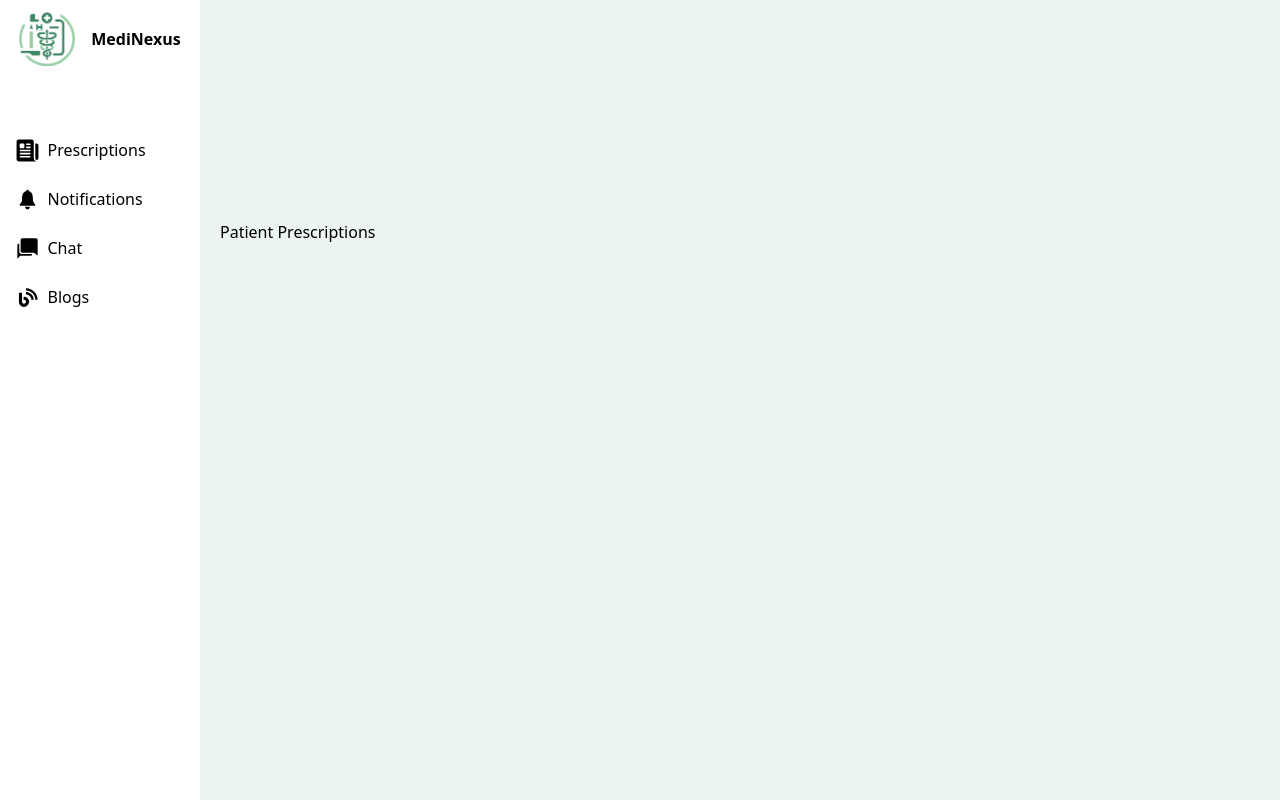
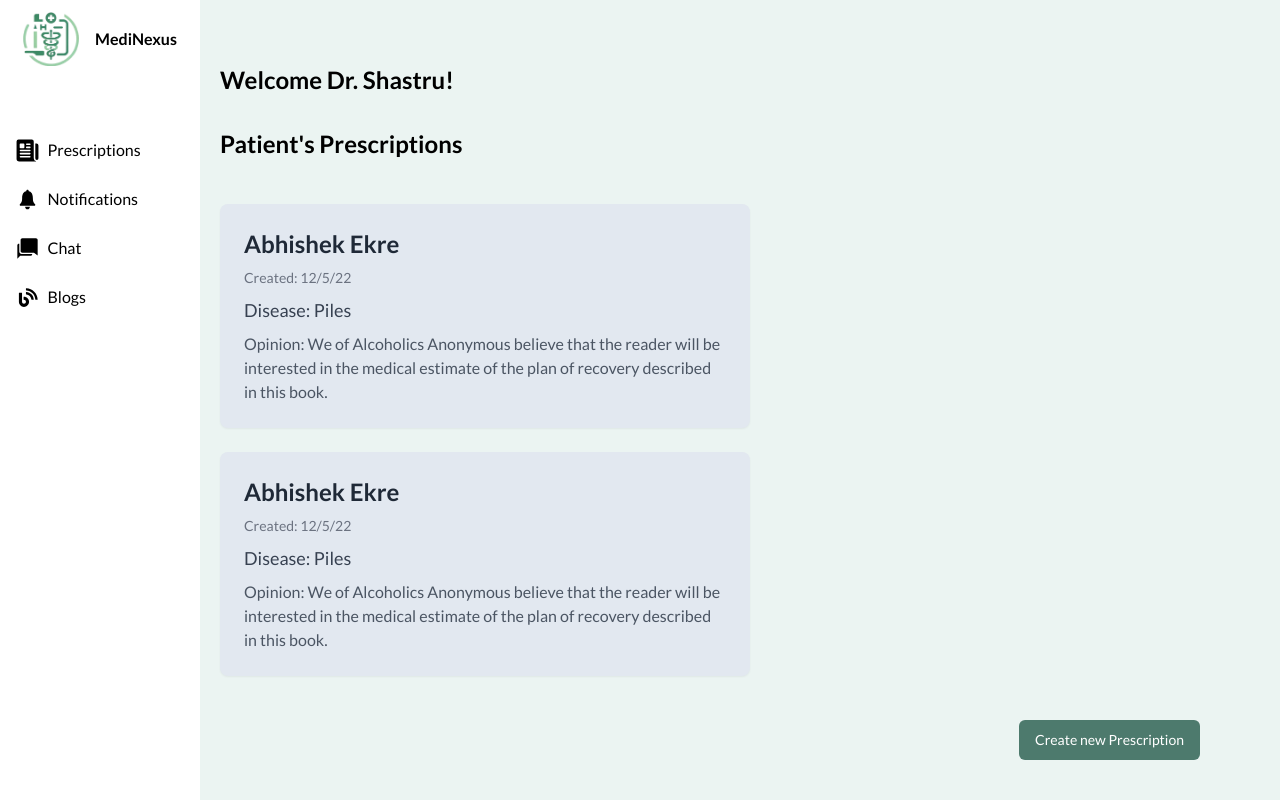
Before and after one commit to 4ByteBuilders/MediNexus, a React (Vite) app in the folder client/: page /doctorhome in a window 1280 px wide. Built offline with nearby package versions, Linux system fonts and the light colour scheme.

Commit message:
doctor prescription

```diff
--- a/client/src/App.jsx
+++ b/client/src/App.jsx
@@ -9,9 +9,10 @@ import { BrowserRouter, Route, Routes } from "react-router-dom";
 import { HospitalDataProvider } from "./contextAPIs/HospitalContext";
 import Fullstocks from "./components/viewStocks/Fullstocks";
 import Login from "./components/authentication/Login";
-import Patientfull from "./components/patientDashboard/Patientfull";
+import Patientfull from "./components/patient/Patientfull";
 import Doctorfull from "./components/doctorDashboard/Doctorfull";
 import Prescriptions from "./components/patient/Prescriptions";
+import PrescriptionForm from "./components/doctorDashboard/PrescriptionForm";
 
 export default function App() {
   return (
@@ -34,6 +35,7 @@ export default function App() {
         <Route path="/patienthome" element={<Patientfull />} />
         <Route path="/doctorhome" element={<Doctorfull />} />
         <Route path="/prescriptions" element={<Prescriptions />} />
+        <Route path="/prescriptionform" element={<PrescriptionForm />} />
         <Route path="/viewstocks" element={<Fullstocks />} />
         <Route
           path="/hospitalhome"
--- a/client/src/components/doctorDashboard/Doctorfull.jsx
+++ b/client/src/components/doctorDashboard/Doctorfull.jsx
@@ -3,6 +3,7 @@ import { IoNewspaper } from "react-icons/io5";
 import { LiaBlogSolid } from "react-icons/lia";
 import { IoMdChatbubbles } from "react-icons/io";
 import { IoIosNotifications } from "react-icons/io";
+import { Button } from "../ui/button";
 
 const sideBarItemsUpper = [
   {
@@ -29,10 +30,42 @@ const sideBarItemsUpper = [
 const Doctorfull = () => {
   return (
     <>
-      <div className="w-screen p-[220px] grid-cols-3">
+      <div className="w-screen pl-[220px] pt-8 font-lato">
         <Sidebar items={sideBarItemsUpper} />
-        <div>
-          <h1>Patient Prescriptions</h1>
+        <div className="w-full flex flex-col">
+          <div className="mt-8">
+            <h1 className="text-2xl font-bold">Welcome Dr. Shastru!</h1>
+          </div>
+          <div className="my-8">
+            <h1 className="text-2xl font-bold">Patient's Prescriptions</h1>
+          </div>
+          <div className="w-1/2 p-6 bg-slate-200 rounded-lg shadow-sm my-3">
+            <h2 className="text-2xl font-semibold text-gray-800 mb-2">
+              Abhishek Ekre
+            </h2>
+            <p className="text-sm text-gray-500 mb-2">Created: 12/5/22</p>
+            <p className="text-lg text-gray-700 mb-2">Disease: Piles</p>
+            <p className="text-base text-gray-600">
+              Opinion: We of Alcoholics Anonymous believe that the reader will
+              be interested in the medical estimate of the plan of recovery
+              described in this book.
+            </p>
+          </div>
+          <div className="w-1/2 p-6 bg-slate-200 rounded-lg shadow-sm my-3  ">
+            <h2 className="text-2xl font-semibold text-gray-800 mb-2">
+              Abhishek Ekre
+            </h2>
+            <p className="text-sm text-gray-500 mb-2">Created: 12/5/22</p>
+            <p className="text-lg text-gray-700 mb-2">Disease: Piles</p>
+            <p className="text-base text-gray-600">
+              Opinion: We of Alcoholics Anonymous believe that the reader will
+              be interested in the medical estimate of the plan of recovery
+              described in this book.
+            </p>
+          </div>
+          <div className="flex justify-end my-8 mr-20">
+            <Button>Create new Prescription</Button>
+          </div>
         </div>
       </div>
     </>
--- /dev/null
+++ b/client/src/components/doctorDashboard/PrescriptionForm.jsx
@@ -0,0 +1,27 @@
+import React from "react";
+import {
+  Form,
+  FormControl,
+  FormField,
+  FormItem,
+  FormLabel,
+  FormMessage,
+} from "@/components/ui/form";
+import { Input } from "@/components/ui/input";
+
+const PrescriptionForm = () => {
+  return (
+    <>
+      <Form>
+        <FormItem>
+          <FormLabel className="text-md">Patient Name</FormLabel>
+          <FormControl>
+            <Input placeholder="John Doe" className="text-md" />
+          </FormControl>
+        </FormItem>
+      </Form>
+    </>
+  );
+};
+
+export default PrescriptionForm;
--- a/client/src/components/navbar/header.jsx
+++ b/client/src/components/navbar/header.jsx
@@ -33,6 +33,7 @@ export function Navbar() {
         window.location.pathname === "/doctorhome" ||
         window.location.pathname === "/viewstocks" ||
         window.location.pathname === "/patienthome" ||
+        window.location.pathname === "/prescriptionform" ||
         window.location.pathname === "/prescriptions"
           ? "hidden"
           : "relative w-full bg-background font-lato z-10"
--- a/client/src/components/patient/Prescriptions.jsx
+++ b/client/src/components/patient/Prescriptions.jsx
@@ -1,4 +1,4 @@
-import Sidebar from "../navbar/sideBar"
+import Sidebar from "../navbar/sideBar";
 
 import { IoNewspaper } from "react-icons/io5";
 import { GrDocumentTest } from "react-icons/gr";
@@ -33,14 +33,11 @@ function Prescriptions() {
       <Sidebar items={sideBarItemsUpper} />
       <div className="w-full flex flex-col">
         <h1 className="text-2xl font-bold">Your Prescriptions</h1>
-                <div className="mr-5 mt-8 flex flex-row gap-5" >
-
-                </div>
-                <div>
+        <div className="mr-5 mt-8 flex flex-row gap-5"></div>
+        <div></div>
       </div>
     </div>
-        </div>
-    )
+  );
 }
 
-export default Prescriptions
+export default Prescriptions;
```
Also changed, not shown: client/src/components/patient/Patientfull.jsx (+2 -6 lines). Lines whose indentation alone changed are shown as unchanged.
